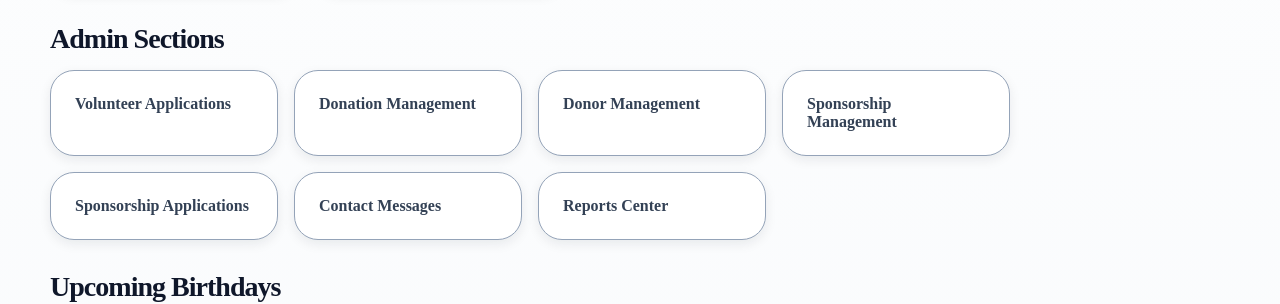
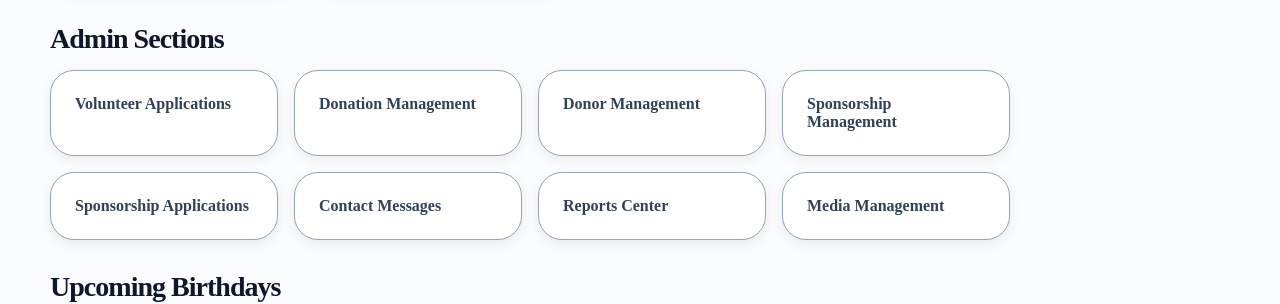
Before and after one commit to tkaim88/st-catherine-house-of-hope, a React (Vite) app: page /admin in a window 1280 px wide. Shown: the part 915-1219 px from the top of the page. Built offline with nearby package versions, Linux system fonts and the light colour scheme; no server answers; sample sign-in values are in the browser's storage.

Commit message:
added media card to admin dash

```diff
--- a/src/pages/Admin/AdminDashboard.jsx
+++ b/src/pages/Admin/AdminDashboard.jsx
@@ -362,11 +362,10 @@ function AdminDashboard() {
                     </Link>
                   )}
 
-                  {hasPermission('media') && (
                     <Link className="quick-action-card" to="/admin/media">
                       Media Management
                     </Link>
-                  )}
+
                 </div>
               </section>
 
```
